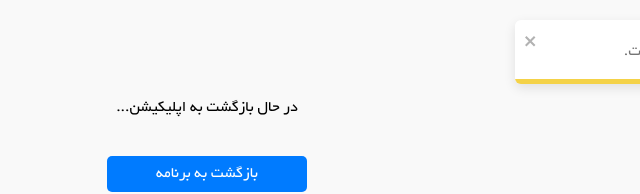
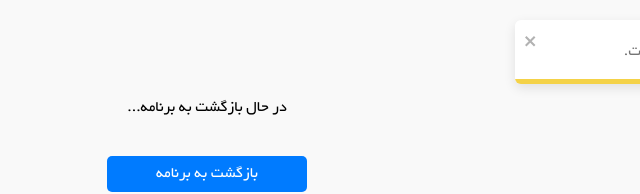
Before and after one commit to knowmeit/app-pwa, a React (Vite) app: page /redirect in a window 1280 px wide. Shown: the top 194 px of the page, without its empty margins (640-1280 px from the left). Built offline with nearby package versions, Linux system fonts and the light colour scheme.

Commit message:
set disable back

```diff
--- a/src/components/Points.jsx
+++ b/src/components/Points.jsx
@@ -1,9 +1,11 @@
 import React, { useState, useEffect } from "react";
 import { useNavigate } from "react-router-dom";
 import axios from "axios";
+import useDisableBackNavigation from "./BackNavigationPreventer";
 
 const TextDivisionComponent = () => {
   const token = window.localStorage.getItem("token");
+  useDisableBackNavigation();
   const navigate = useNavigate();
   const [actions, set_actions] = useState([]);
 
--- a/src/pages/RecordVideo.jsx
+++ b/src/pages/RecordVideo.jsx
@@ -1,7 +1,6 @@
 import React from "react";
 import WebcamRecorder from "../components/WebcamRecorder";
 import useDisableBackNavigation from "../components/BackNavigationPreventer";
-import useUserStep from "../components/UserStep";
 
 const RecordVideo = () => {
   useDisableBackNavigation();
--- a/src/pages/Redirect.jsx
+++ b/src/pages/Redirect.jsx
@@ -1,6 +1,5 @@
 import React, { useEffect } from "react";
 import useDisableBackNavigation from "../components/BackNavigationPreventer";
-import useUserStep from "../components/UserStep";
 
 const RedirectToApp = () => {
   const redirect = window.localStorage.getItem("redirect_to");
@@ -39,7 +38,7 @@ const RedirectToApp = () => {
 
   return (
     <div style={{ marginTop: "100px", textAlign: "center" }}>
-      <p>در حال بازگشت به اپلیکیشن...</p>
+      <p>در حال بازگشت به برنامه...</p>
       <button onClick={handleNavigate}>بازگشت به برنامه</button>
     </div>
   );
--- a/src/pages/Welcome.jsx
+++ b/src/pages/Welcome.jsx
@@ -1,8 +1,10 @@
 import React, { useEffect, useState } from "react";
 import axios from "axios";
 import { useNavigate } from "react-router-dom";
+import useDisableBackNavigation from "../components/BackNavigationPreventer";
 
 const Welcome = () => {
+  useDisableBackNavigation();
   const [loading, setLoading] = useState(false);
   const navigate = useNavigate();
 
```
